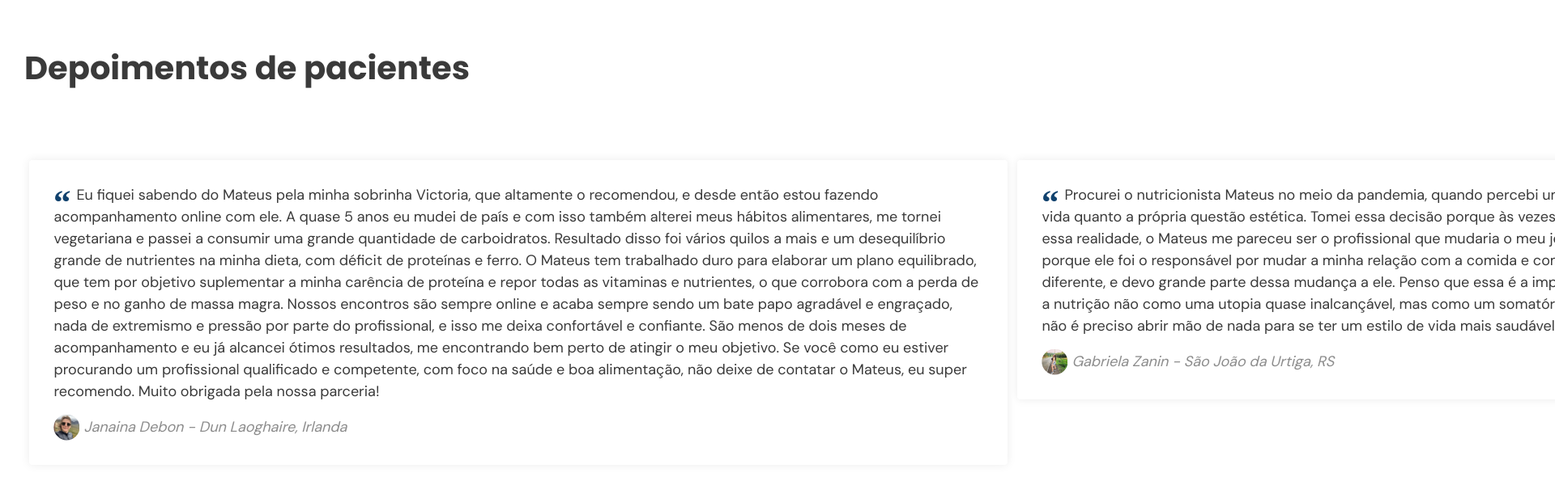
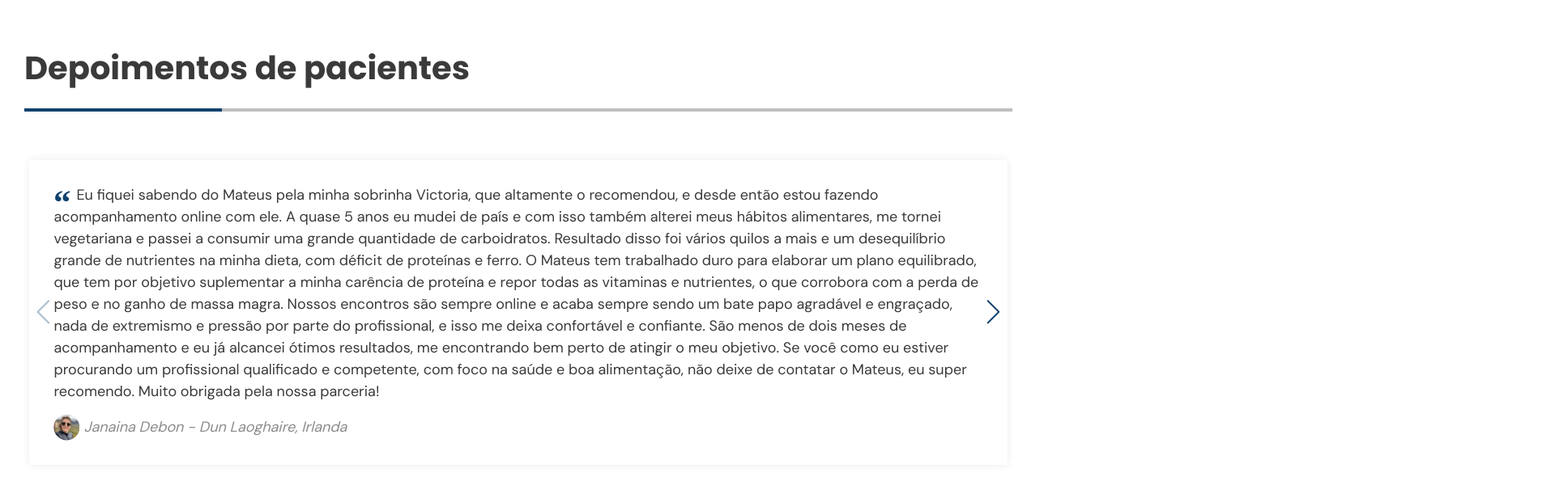
Before and after one commit to eduardacalderan/nutricionistamateus, a plain HTML site: page index.html in a window 1280 px wide. Shown: the part 2220-2836 px from the top of the page at 81% size, 1920 px wide, since content can reach past the window. Drawn offline with nearby package versions, Linux system fonts and the light colour scheme; files whose address does not match are found by name.

Commit message:
fix funcionamento do slider swiper

```diff
--- a/index.html
+++ b/index.html
@@ -148,7 +148,7 @@
           <header>
             <h2 class="title">Depoimentos de pacientes</h2>
           </header>
-          <div class="testimonials swiper-container">
+          <div class="testimonials swiper">
             <div class="swiper-wrapper">
               <div class="testimonial swiper-slide">
                 <blockquote>
--- a/javascript/main.js
+++ b/javascript/main.js
@@ -32,7 +32,7 @@ function changeHeaderWhenScroll() {
 }
 
 /* carousel/slider/swiper */
-const swiper = new Swiper('.swiper-container', {
+const swiper = new Swiper('.swiper', {
   slidesPerView: 1,
   pagination: {
     el: '.swiper-pagination',
```
